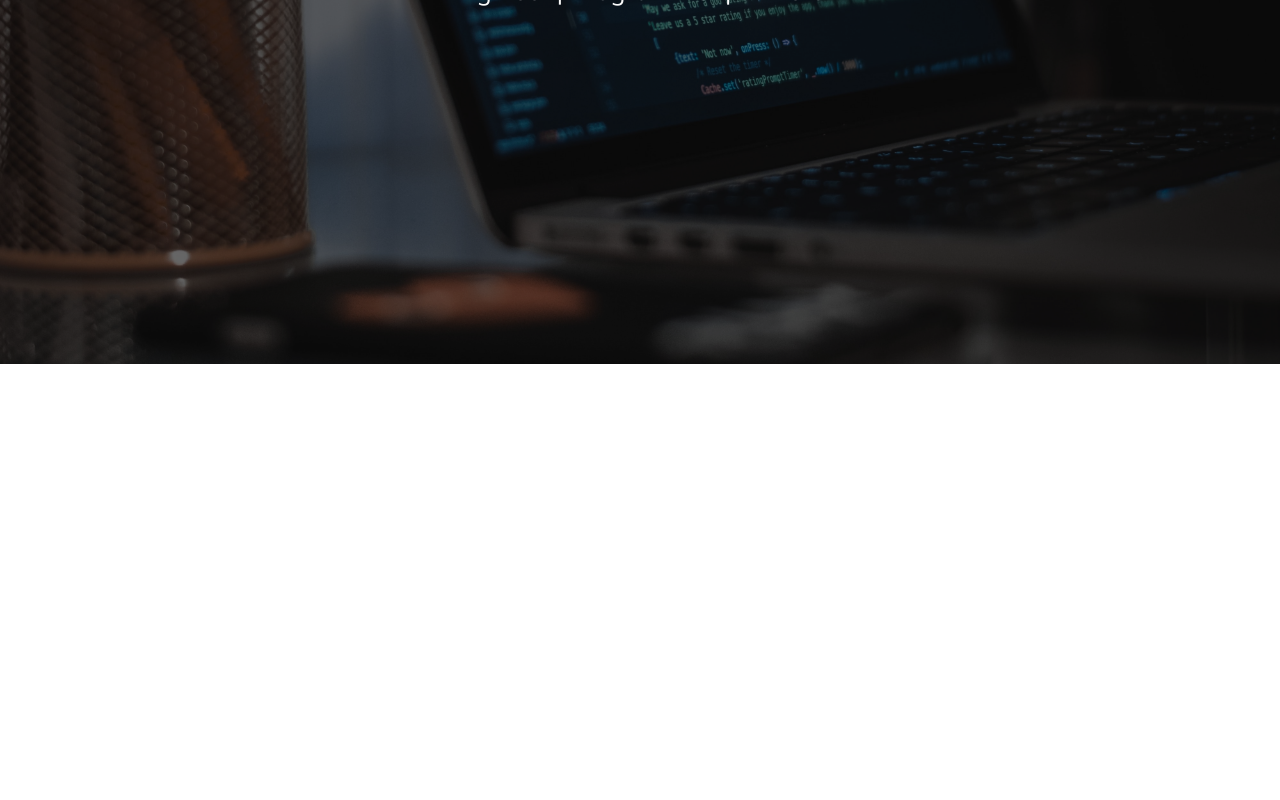
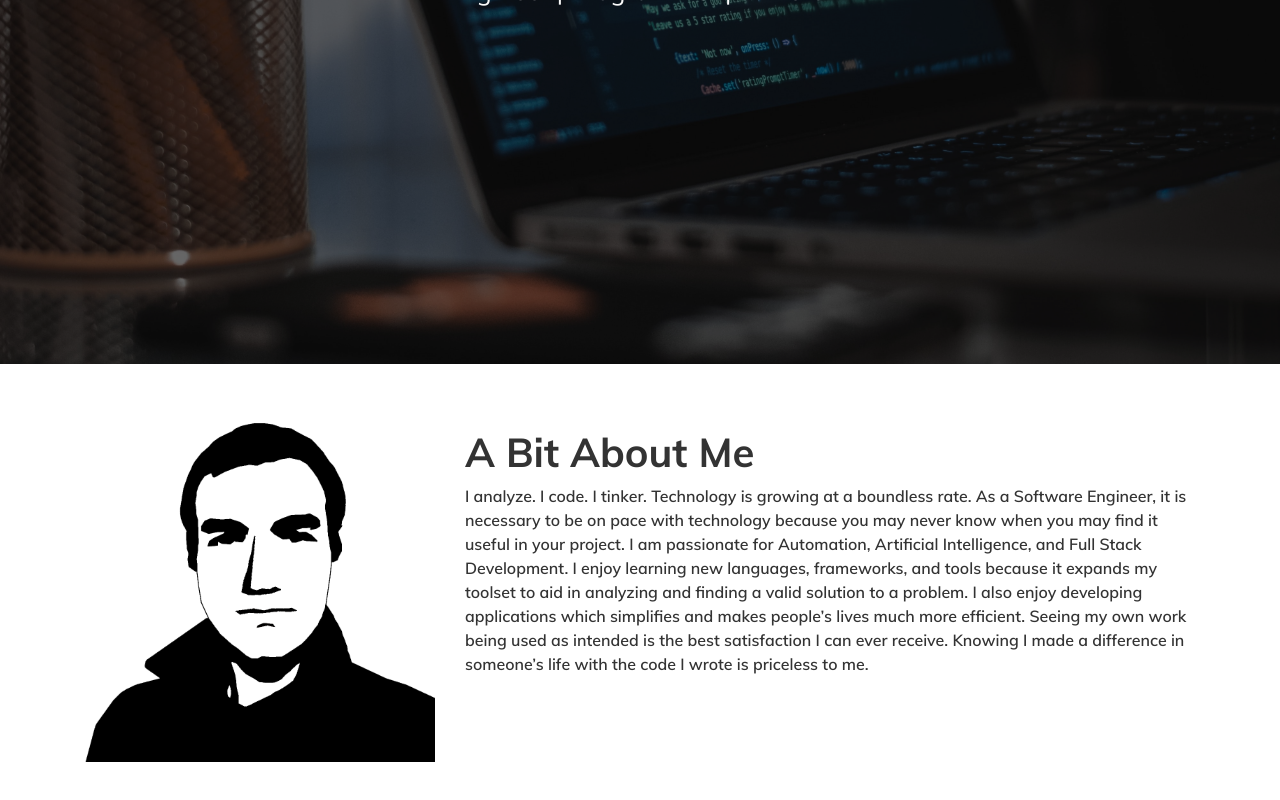
Before and after one commit to VeeSquared/veesquared.github.io, an Angular app: page / in a window 1280 px wide. Shown: the part 436-1236 px from the top of the page. Before the commit the page ends 800 px from the top, so only its background shows below. Built offline with nearby package versions, Linux system fonts and the light colour scheme.

Commit message:
Added About Component

```diff
--- /dev/null
+++ b/src/app/about/about.component.html
@@ -0,0 +1,35 @@
+<section id="about" class="light-bg p-5">
+    <div class="container">
+        <div class="row">
+            <div class="col-md-4 col-sm-12">
+                <div class="float-left">
+                    <img class="w-100" src="assets/images/about/avatar.png">
+                </div>
+            </div>
+            <div class="col-md-8 col-sm-12 pt-3">
+                <div class="float-right">
+                    <h1>
+                        A Bit About Me
+                    </h1>
+                    <p>
+                        I analyze. I code. I tinker.
+                        Technology is growing at a boundless rate. As
+                        a Software Engineer, it is necessary to be on
+                        pace with technology because you may never know
+                        when you may find it useful in your project. I am
+                        passionate for Automation, Artificial Intelligence,
+                        and Full Stack Development. I enjoy learning new
+                        languages, frameworks, and tools because it expands
+                        my toolset to aid in analyzing and finding
+                        a valid solution to a problem. I also enjoy developing
+                        applications which simplifies and makes people’s lives
+                        much more efficient. Seeing my own work being used as
+                        intended is the best satisfaction I can ever receive.
+                        Knowing I made a difference in someone’s life with
+                        the code I wrote is priceless to me.
+                    </p>
+                </div>
+            </div>
+        </div>
+    </div>
+</section>
--- /dev/null
+++ b/src/app/about/about.component.scss
@@ -0,0 +1,9 @@
+#about {
+    h1 {
+        font-weight: bolder;
+    }
+
+    p {
+        font-weight: 600;
+    }
+}
--- /dev/null
+++ b/src/app/about/about.component.ts
@@ -0,0 +1,15 @@
+import { Component, OnInit } from '@angular/core';
+
+@Component({
+  selector: 'app-about',
+  templateUrl: './about.component.html',
+  styleUrls: ['./about.component.scss']
+})
+export class AboutComponent implements OnInit {
+
+  constructor() { }
+
+  ngOnInit(): void {
+  }
+
+}
--- a/src/app/app.component.html
+++ b/src/app/app.component.html
@@ -1 +1,2 @@
 <app-home></app-home>
+<app-about></app-about>
--- a/src/app/app.module.ts
+++ b/src/app/app.module.ts
@@ -5,12 +5,14 @@ import { AppRoutingModule } from './app-routing.module';
 import { AppComponent } from './app.component';
 import { BannerComponent } from './@theme/components/banner/banner.component';
 import { HomeComponent } from './home/home.component';
+import { AboutComponent } from './about/about.component';
 
 @NgModule({
   declarations: [
     AppComponent,
     BannerComponent,
-    HomeComponent
+    HomeComponent,
+    AboutComponent
   ],
   imports: [
     BrowserModule,
```
Also changed, not shown: src/assets/images/about/avatar.png (added), 1 other file (tests, documents, lock files or other folders).
